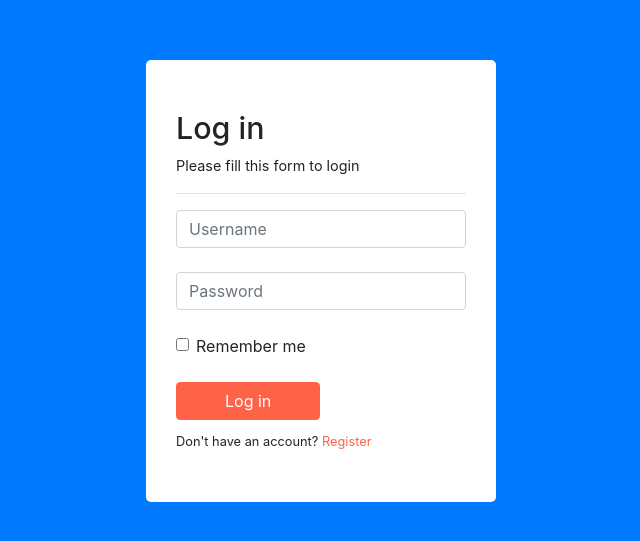
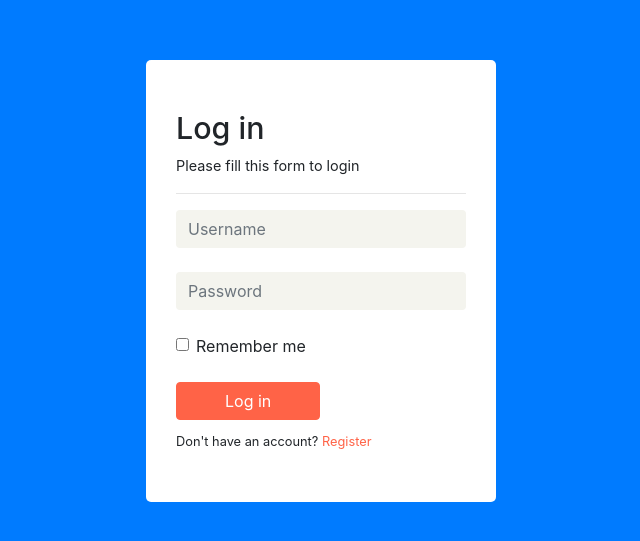
Before and after one commit to jaybarnes33/link-preview, a Next.js app: page /login in a window 1280 px wide. Shown: the part 119-660 px from the top of the page, without its empty margins (319-959 px from the left). Built offline with nearby package versions, Linux system fonts and the light colour scheme; no server answers.

Commit message:
Generate cards

```diff
--- a/src/components/Card.tsx
+++ b/src/components/Card.tsx
@@ -28,6 +28,7 @@ const Card = ({ data }) => {
           width: 100%;
           height: 150px;
           object-fit: contain;
+          border-radius: 20px;
         }
 
         .cardTitle {
--- a/src/pages/login.tsx
+++ b/src/pages/login.tsx
@@ -20,8 +20,8 @@ const Login = () => {
   const { user, authenticating, isAuthenticated } = useUser();
 
   useEffect(() => {
-    if (!authenticating && isAuthenticated) {
-      Router.replace("/");
+    if (isAuthenticated && !authenticating) {
+      Router.replace("/dashboard");
     }
   }, [isAuthenticated, authenticating]);
 
@@ -57,6 +57,7 @@ const Login = () => {
       }
 
       setAccessToken(data.accessToken);
+      Router.replace("/dashboard");
     } catch (error) {
       console.log(error.response);
     } finally {
--- a/src/styles/forms.module.css
+++ b/src/styles/forms.module.css
@@ -18,7 +18,9 @@
 .formHeading > p {
   font-size: 0.9rem;
 }
-.formContainer .input[type="text"],
+.formContainer input[type="text"],
+.formContainer input[type="email"],
+.formContainer input[type="password"],
 .formContainer select {
   margin: 10px 0;
   background-color: #f4f4ee;
```
